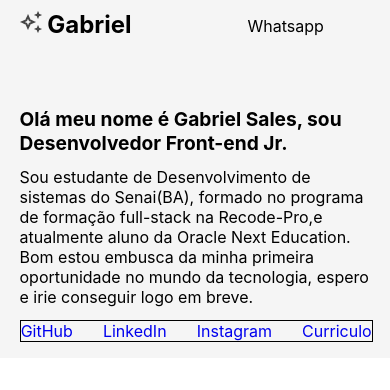
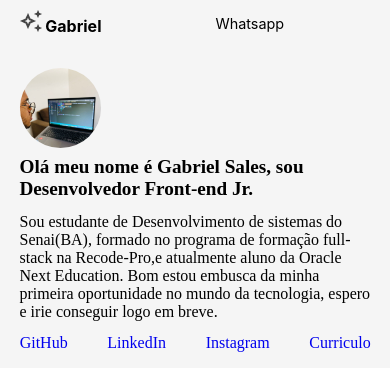
Before and after one commit to salesgs/portifolio__react, a React (Create React App) app: page / in a window 390 px wide. Shown: the top 390 px of the page. Built offline with nearby package versions, Linux system fonts and the light colour scheme.

Commit message:
cabeçaho 8

```diff
--- a/src/Componentes/Header/Header.css
+++ b/src/Componentes/Header/Header.css
@@ -17,6 +17,7 @@ header{
 }
 .top__navigation h2{
   margin-top: 0.60rem;
+
 }
 .top__nav{
   width: 50vw;
@@ -44,7 +45,10 @@ header{
 .sobre__text{
   width: 50vw;
   margin-top: 4rem;
-
+  font-family: serif;
+}
+.sobre__text h1{
+  font-family: cursive;
 }
 .sobre__link-itens{
   width: 30vw;
@@ -52,9 +56,11 @@ header{
   justify-content: space-between;
   list-style: none;
   padding-left: 0.010rem;
+
 }
 .sobre__link-itens li a{
   text-decoration: none;
+  font-family: serif;
 }
 .sobre__photo{
   width: 20vw;
--- a/src/Componentes/Header/Responsive.css
+++ b/src/Componentes/Header/Responsive.css
@@ -1,4 +1,4 @@
-@media screen and (min-width:200px) and (max-width:900px){
+@media screen and (min-width:200px) and (max-width:700px){
   header{
     height: 65vh;
   }
@@ -9,12 +9,12 @@
     width: 20vw;
     margin-top: 0;
     margin-right: 6rem;
-
   }
   .top__list{
-    width: 20vw;
-    margin-left: 2rem;
+    font-size: 0.90rem;
+    margin-top: 0.95rem;
   }
+
   .sobre__photo{
     display: none;
   }
@@ -24,6 +24,7 @@
   }
   .sobre__text {
     width: 90vw;
+    margin-top: 0.70rem;
   }
   .sobre__text h1{
     margin-top: -1rem;
@@ -31,15 +32,23 @@
   }
   .sobre__text p{
      margin-top: -1rem;
-
   }
   .sobre__text h1{
     font-size: 1.2rem;
   }
   .sobre__link-itens{
     width: 90vw;
-    border: solid black 1px;
     margin-top: 0.80rem;
   }
-
+  h2{
+    font-size: 1rem;
+  }
+  .photo{
+    margin-top: 2rem;
+    background-image: url('../../../public/images/gabriel.jpeg');
+    border-radius: 50%;
+    height: 80px;
+    background-repeat: no-repeat;
+    background-size: cover;
+  }
 }
--- a/src/Componentes/Header/index.js
+++ b/src/Componentes/Header/index.js
@@ -3,9 +3,14 @@ import './Responsive.css';
 const Header = () => {
   return(
     <header>
+
       <div className='top'>
             <div className='top__navigation'>
-              <h2><img src='./images/group.png'/> Gabriel</h2>
+              <h2>
+                <img src='./images/group.png'/> Gabriel
+                  <div className='photo'></div>
+                </h2>
+
               <nav className='top__nav'>
                   <ul className='top__list'>
                       <li className='iten'>Sobre mim</li>
@@ -15,11 +20,14 @@ const Header = () => {
                       <li className='iten'>Projetos</li>
                       <li>Whatsapp</li>
                    </ul>
+
               </nav>
             </div>
       </div>
+
       <div className='sobre'>
         <div className='sobre__box'>
+        <div className='photo'></div>
           <div className='sobre__text'>
             <h1>Olá meu nome é Gabriel Sales, sou Desenvolvedor Front-end Jr.</h1>
             <p>Sou estudante de Desenvolvimento de sistemas do Senai(BA), formado no programa de formação full-stack na Recode-Pro,e atualmente aluno da Oracle Next Education. Bom estou embusca da minha primeira oportunidade no mundo da tecnologia, espero e irie conseguir logo em breve.
```
